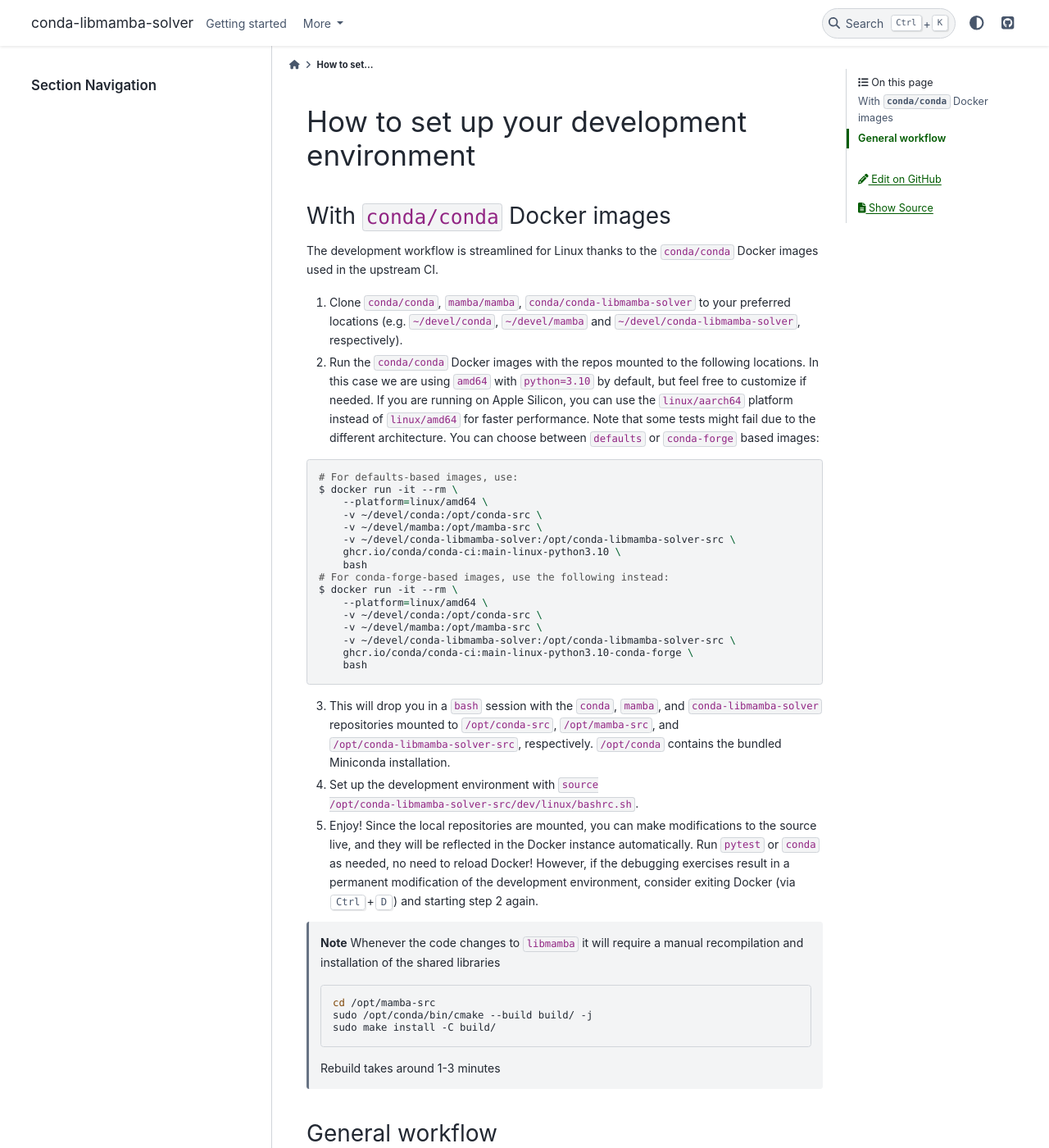
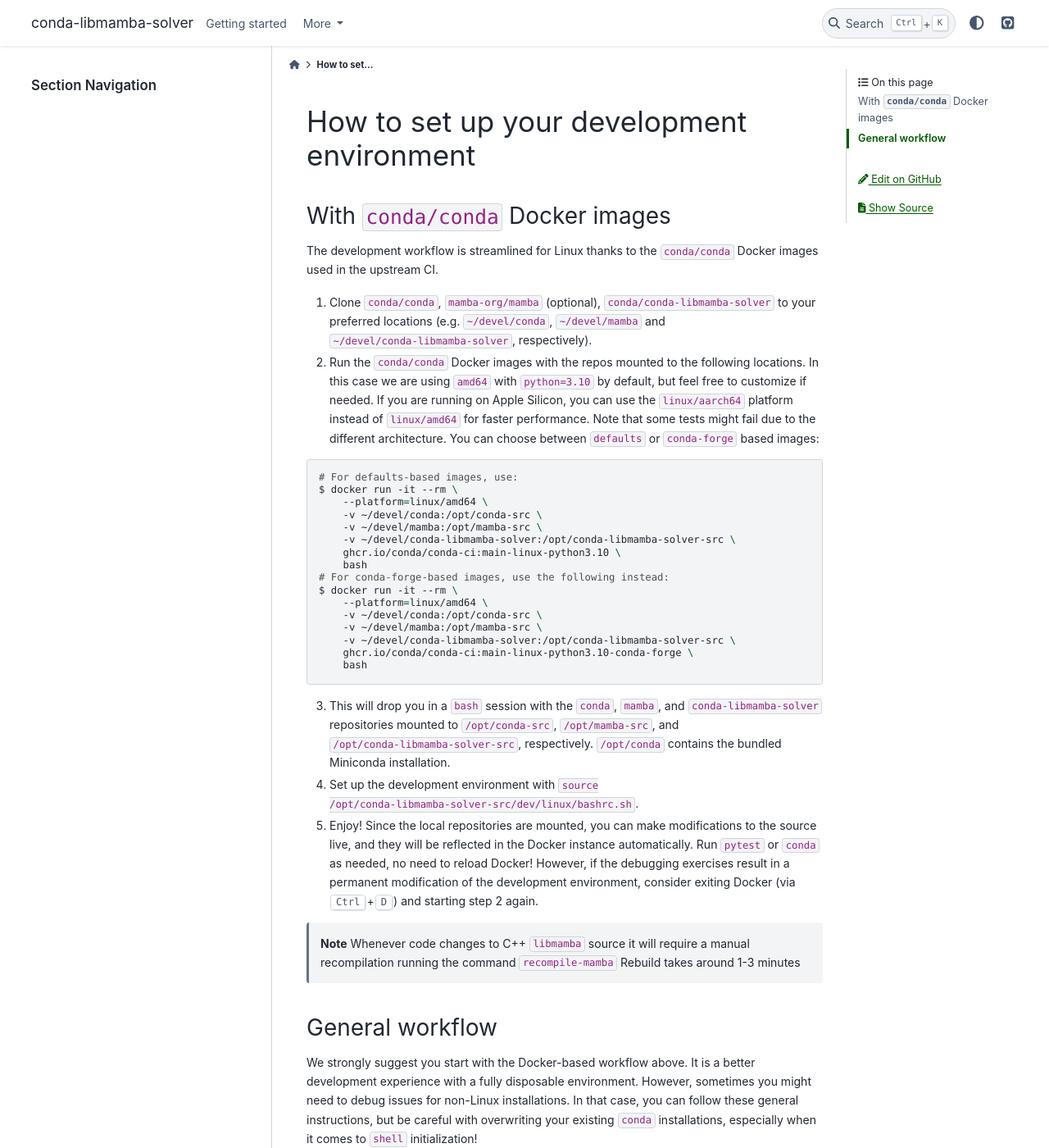
Before and after one commit to conda/conda-libmamba-solver, a Sphinx documentation site: the page built from docs/dev/setup.md, in a window 1280 px wide and 1400 px high. Shown: the whole window at 82% size. Built offline with Sphinx 7.4.7 and the PyData theme 0.15.4, drawn with Linux system fonts in a browser that asks for light colours.

Commit message:
Adding requested changes

````diff
--- a/docs/dev/setup.md
+++ b/docs/dev/setup.md
@@ -4,7 +4,7 @@
 
 The development workflow is streamlined for Linux thanks to the `conda/conda` Docker images used in the upstream CI.
 
-1. Clone `conda/conda`, `mamba/mamba`, `conda/conda-libmamba-solver` to your preferred locations
+1. Clone `conda/conda`, `mamba-org/mamba` (optional), `conda/conda-libmamba-solver` to your preferred locations
    (e.g. `~/devel/conda`, `~/devel/mamba` and `~/devel/conda-libmamba-solver`, respectively).
 2. Run the `conda/conda` Docker images with the repos mounted to the following locations.
    In this case we are using `amd64` with `python=3.10` by default, but feel free to customize if needed. If you are running on Apple Silicon, you can use the `linux/aarch64` platform instead of `linux/amd64` for faster performance. Note that some tests might fail due to the different architecture. You can choose between `defaults` or `conda-forge` based images:
@@ -40,14 +40,8 @@
    However, if the debugging exercises result in a permanent modification of the development environment,
    consider exiting Docker (via <kbd>Ctrl</kbd>+<kbd>D</kbd>) and starting step 2 again.
 
-> **Note**
-> Whenever the code changes to `libmamba` it will require a
-> manual recompilation and installation of the shared libraries
-> ```shell
-> cd /opt/mamba-src
-> sudo /opt/conda/bin/cmake --build build/ -j
-> sudo make install -C build/
-> ```
+> **Note** Whenever code changes to C++ `libmamba` source it will
+> require a manual recompilation running the command `recompile-mamba`
 > Rebuild takes around 1-3 minutes
 
 ## General workflow
````
Also changed, not shown: 2 other files.
